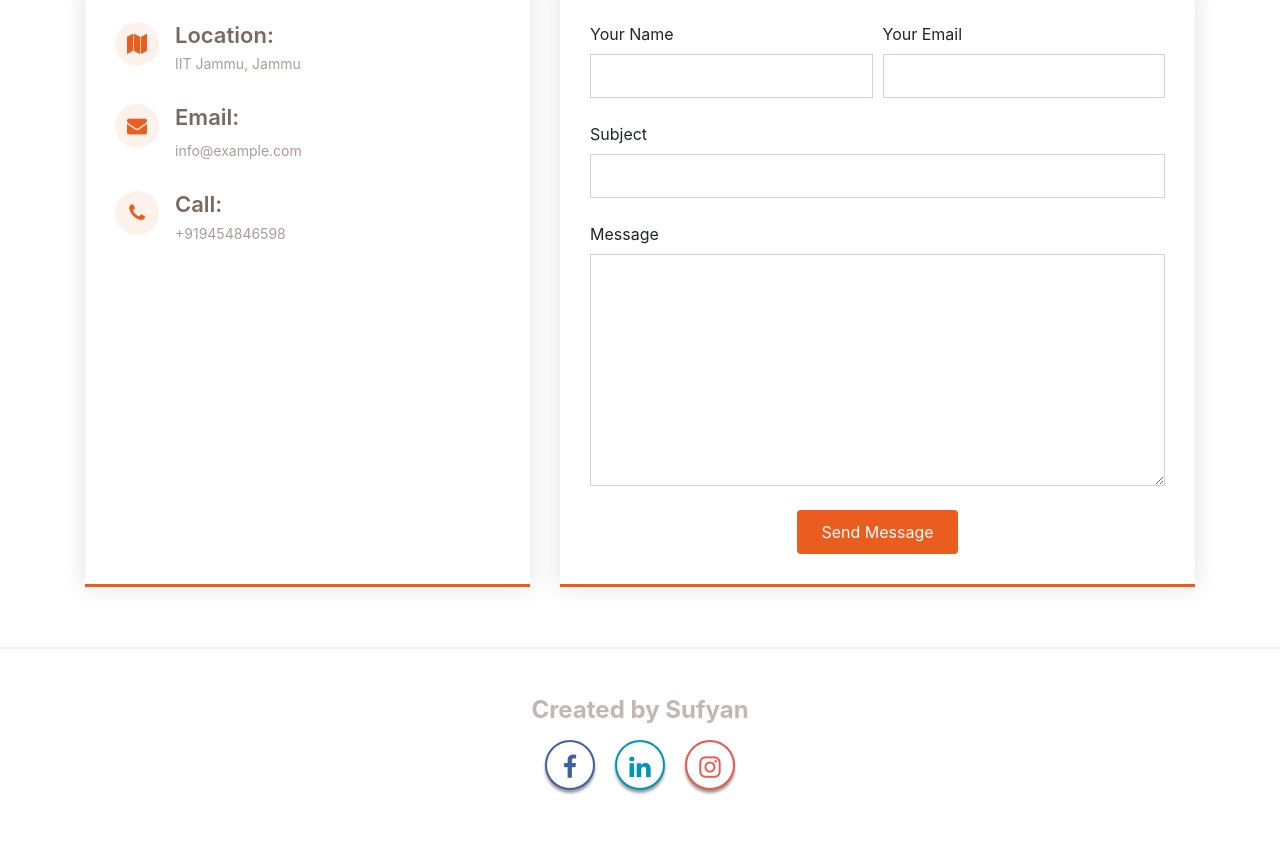
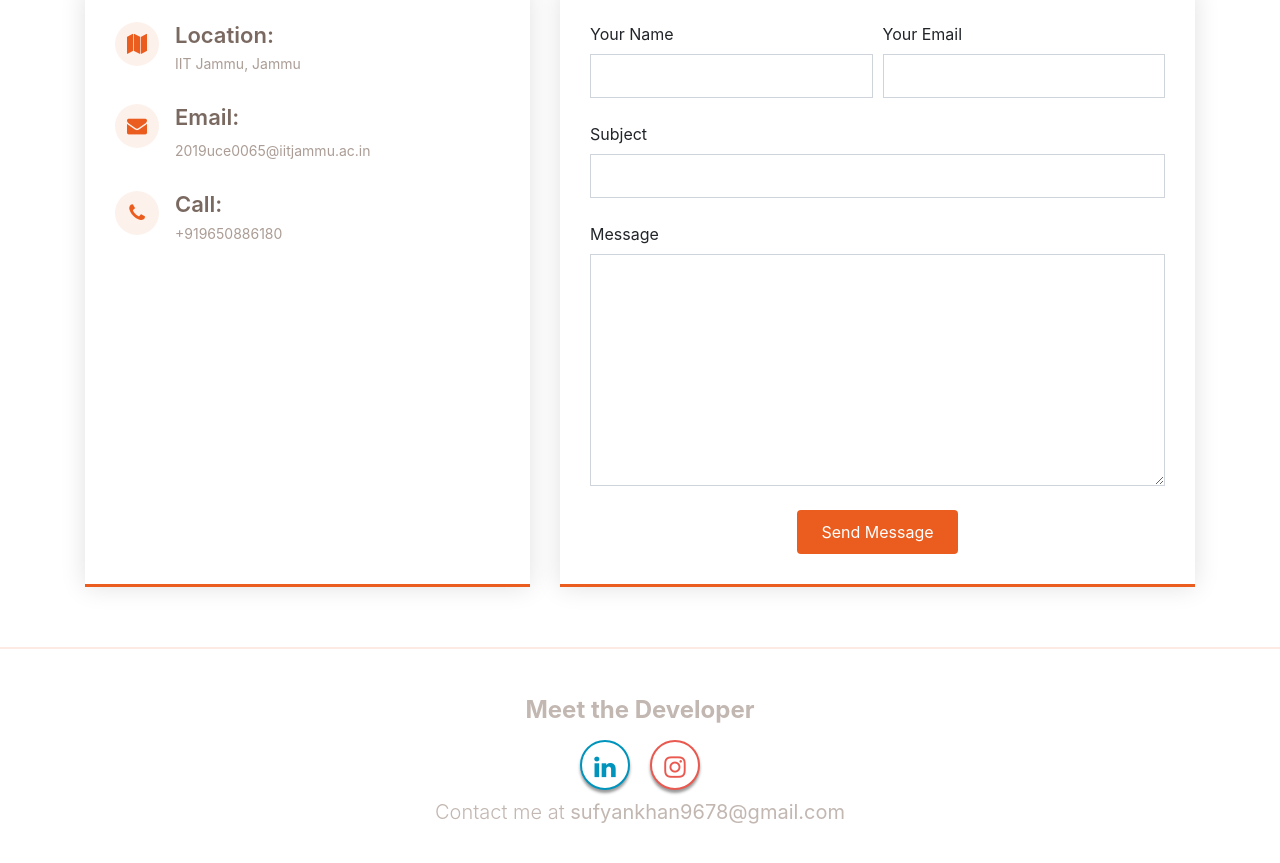
Before and after one commit to sufykhan/LiteraryClub, a React (Create React App) app: page / in a window 1280 px wide. Shown: the part 4839-5702 px from the top of the page. Built offline with nearby package versions, Linux system fonts and the light colour scheme.

Commit message:
final commit for me

```diff
--- a/src/components/Bossdetail.jsx
+++ b/src/components/Bossdetail.jsx
@@ -1,11 +1,11 @@
 const Bossd=[
 {img:"https://i.ibb.co/Z2wwTMM/unnamed.jpg",name:"Dr. Queleen Kaur Bijral",pos:"Faculty-Coordinator" ,insta:"https://www.instagram.com/quleenoqueen/?hl=en" ,face:"https://www.facebook.com/QuleenOQueen" ,twi:"https://www.twitter.com/" ,linkedin:"https://www.linkedin.com/in/quleenoqueen/"}
 ,
-{img:"https://i.ibb.co/VTWdC7T/Suchismita-Roy.jpg",name:"Dr. Suchismita Roy",pos:"Faculty Coordinator" ,insta:"https://www.google.com/" ,face:"https://www.google.com/" ,twi:"https://www.google.com/" ,linkedin:"https://www.google.com/"}
+{img:"https://i.ibb.co/VTWdC7T/Suchismita-Roy.jpg",name:"Dr. Suchismita Roy",pos:"Faculty Coordinator" ,insta:"https://www.instagram.com/" ,face:"https://www.facebook.com/" ,twi:"https://www.google.com/" ,linkedin:"https://www.linkedin.com/"}
 ,
-{img:"https://i.ibb.co/WcFj8Pp/salman-photo.png",name:"Salman Raza",pos:"Student Coordinator" ,insta:"https://www.google.com/" ,face:"https://www.facebook.com/mdsalman.raza.376" ,twi:"https://www.google.com/" ,linkedin:"https://www.linkedin.com/in/md-salman-raza-1157b3147/"}
+{img:"https://i.ibb.co/WcFj8Pp/salman-photo.png",name:"Salman Raza",pos:"Student Coordinator" ,insta:"https://www.instagram.com/" ,face:"https://www.facebook.com/mdsalman.raza.376" ,twi:"https://www.google.com/" ,linkedin:"https://www.linkedin.com/in/md-salman-raza-1157b3147/"}
 ,
-{img:"https://i.ibb.co/09961bG/IMG-20191202-195803-SHAIVYA-YADAV.jpg",name:"Shaivya Yadav",pos:"Student Coordinator" ,insta:"https://www.instagram.com/shaivya_yadav/?hl=en" ,face:"https://www.facebook.com/shaivya.yadav.927/" ,twi:"https://www.google.com/" ,linkedin:"https://www.google.com/"}
+{img:"https://i.ibb.co/09961bG/IMG-20191202-195803-SHAIVYA-YADAV.jpg",name:"Shaivya Yadav",pos:"Student Coordinator" ,insta:"https://www.instagram.com/shaivya_yadav/?hl=en" ,face:"https://www.facebook.com/shaivya.yadav.927/" ,twi:"https://www.google.com/" ,linkedin:"https://www.linkedin.com/"}
 
 ];
 export default Bossd;
--- a/src/components/Bosselement.jsx
+++ b/src/components/Bosselement.jsx
@@ -20,7 +20,6 @@ function Bossel(props)
             <span>{props.pos}</span>
           </div>
           <div className="social">
-            <a href={props.twi}  target="_blank" rel="noopener noreferrer"><i className="fa fa-twitter"></i></a>
             <a href={props.face} target="_blank" rel="noopener noreferrer"><i className="fa fa-facebook"></i></a>
             <a href={props.insta} target="_blank" rel="noopener noreferrer"><i className="fa fa-instagram"></i></a>
             <a href={props.linkedin} target="_blank" rel="noopener noreferrer"><i className="fa fa-linkedin"></i></a>
--- a/src/components/Contact.jsx
+++ b/src/components/Contact.jsx
@@ -62,13 +62,13 @@
               <div className="email">
                 <i className="fa fa-envelope"></i>
                 <h4>Email:</h4>
-                <p>info@example.com</p>
+                <p>2019uce0065@iitjammu.ac.in</p>
               </div>
 
               <div className="phone">
                 <i className="fa fa-phone"></i>
                 <h4>Call:</h4>
-                <p>+919454846598</p>
+                <p>+919650886180</p>
               </div>
 
             </div>
--- a/src/components/Getstarted.jsx
+++ b/src/components/Getstarted.jsx
@@ -1,4 +1,4 @@
-import React,{useState} from 'react';
+import React from 'react';
 import "./Event.css";
 import 'bootstrap/dist/css/bootstrap.min.css';
 import 'font-awesome/css/font-awesome.min.css';
--- a/src/components/Newcombine.jsx
+++ b/src/components/Newcombine.jsx
@@ -36,15 +36,18 @@ function Whole()
             <Teams color={customStyle.background} border={customStyle.borderBottom}/>
             <Contactus border={customStyle.borderBottom}/>
             <div style={{background:customStyle.background,padding:"60px 0px",textAlign:"center"}}>
-                <h2 style={{fontSize: "24px",fontWeight: "700",paddingBottom: "0",lineHeight: "1px",marginBottom: "15px",color: "#c2b7b1"}}>Created by Sufyan</h2>
+                <h2 style={{fontSize: "24px",fontWeight: "700",paddingBottom: "0",lineHeight: "1px",marginBottom: "15px",color: "#c2b7b1"}}>Meet the Developer</h2>
                 <footer>
                     <div id="social">
-                    <a className="smGlobalBtn facebookBtn" target="_blank" rel="noopener noreferrer" href="https://www.facebook.com/" ><i className="fa fa-facebook-f"></i></a>
                     <a className="smGlobalBtn linkedinBtn" target="_blank" rel="noopener noreferrer" href="https://www.linkedin.com/in/sufyan-khan-1709081a5/" ><i className="fa fa-linkedin"></i></a>
                     <a className="smGlobalBtn instagramBtn" target="_blank" rel="noopener noreferrer" href="https://www.instagram.com/sufyan_._._/" ><i className="fa fa-instagram"></i></a>
                     </div>
                 </footer>
+                <div>
+                <h6 style={{color:"rgb(194, 183, 177)",fontWeight:"300",fontSize:"20px"}}>Contact me at <span style={{fontWeight:"400"}}>sufyankhan9678@gmail.com</span></h6>
+                </div>
             </div>
+
         </div>
     );
 }
--- a/src/components/ima.jsx
+++ b/src/components/ima.jsx
@@ -89,10 +89,10 @@ thumbnail:"https://i.ibb.co/tDYg8cF/Screenshot-11.png" ,    thumbnailWidth: 320,
     thumbnailHeight: 174
   },
 {
-    src: "https://i.ibb.co/sVnV5BF/Screenshot-18.png"
+    src: "https://i.ibb.co/8rc0W3w/IMG-20200824-073410.jpg"
     ,
 
-thumbnail: "https://i.ibb.co/sVnV5BF/Screenshot-18.png",    thumbnailWidth: 320,
+thumbnail: "https://i.ibb.co/8rc0W3w/IMG-20200824-073410.jpg",    thumbnailWidth: 320,
     thumbnailHeight: 174
   },
 {
```
